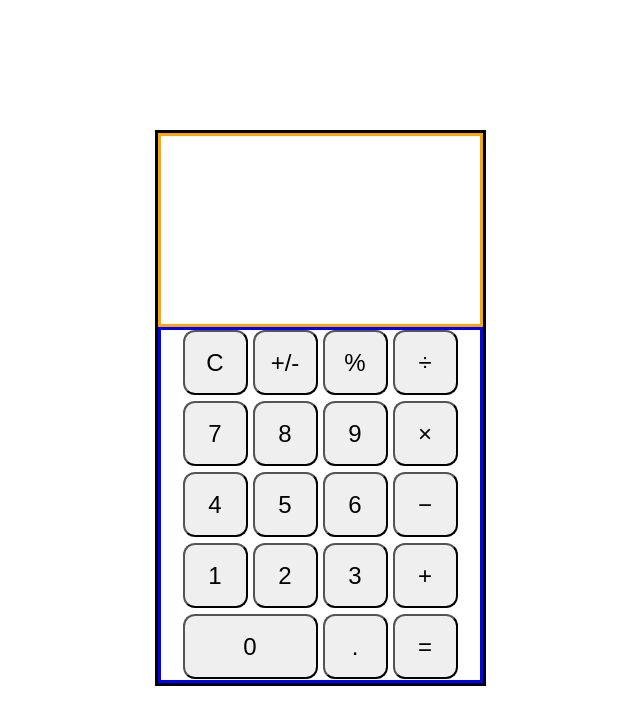
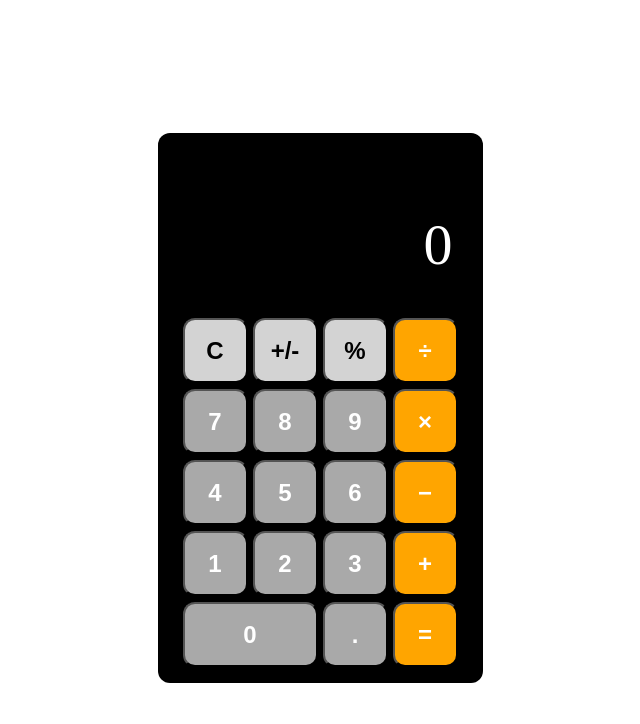
Before and after one commit to zcarter95/Calculator, a plain HTML site: page index.html in a window 1280 px wide. Shown: the whole page, without its empty margins (320-960 px from the left). Drawn offline with Linux system fonts and the light colour scheme.

Commit message:
display functionality for first number complete

```diff
--- a/index.html
+++ b/index.html
@@ -6,33 +6,35 @@
     <meta name="viewport" content="width=device-width, initial-scale=1.0">
     <link rel="stylesheet" href="style.css">
     <script src="script.js" defer></script>
-    <title>Document</title>
+    <title>Calculator</title>
 </head>
 <body>
     <div class="calculator">
-        <div class="screen">
-
+        <div class="screen-container">
+            <div class="screen">
+                <p class="screen-text">000000000</p>
+            </div>
         </div>
         <div class="buttons">
-            <button class="clear-button">C</button>
-            <button class="negative-button">+/-</button>
-            <button class="percent-button">%</button>
-            <button class="divide-button">&divide</button>
-            <button class="seven-button">7</button>
-            <button class="eight-button">8</button>
-            <button class="nine-button">9</button>
-            <button class="times-button">&times</button>
-            <button class="four-button">4</button>
-            <button class="five-button">5</button>
-            <button class="six-button">6</button>
-            <button class="minus-button">&minus;</button>
-            <button class="one-button">1</button>
-            <button class="two-button">2</button>
-            <button class="three-button">3</button>
-            <button class="plus-button">&plus;</button>
-            <button class="zero-button">0</button>
-            <button class="decimal-button">.</button>
-            <button class="equals-button">&equals;</button>
+            <button class="clear-button function-button">C</button>
+            <button class="negative-button function-button">+/-</button>
+            <button class="percent-button function-button">%</button>
+            <button class="divide-button operator-button">&divide</button>
+            <button class="seven-button number-button">7</button>
+            <button class="eight-button number-button">8</button>
+            <button class="nine-button number-button">9</button>
+            <button class="times-button operator-button">&times</button>
+            <button class="four-button number-button">4</button>
+            <button class="five-button number-button">5</button>
+            <button class="six-button number-button">6</button>
+            <button class="minus-button operator-button">&minus;</button>
+            <button class="one-button number-button">1</button>
+            <button class="two-button number-button">2</button>
+            <button class="three-button number-button">3</button>
+            <button class="plus-button operator-button">&plus;</button>
+            <button class="zero-button number-button">0</button>
+            <button class="decimal-button number-button">.</button>
+            <button class="equals-button operator-button">&equals;</button>
         </div>
     </div>
 </body>
--- a/script.js
+++ b/script.js
@@ -32,4 +32,24 @@ function operate (operator, num1, num2){
     }
 }
 
-console.log(operate(divide, 2, 2))
+const display = document.querySelector('.screen-text');
+const numberButtons = document.querySelectorAll('.number-button');
+
+let displayValue = 0;
+display.textContent = displayValue;
+
+//add event listener to all number buttons and update the display value
+numberButtons.forEach(button =>{
+    button.addEventListener('click', (event) => {
+        if (displayValue === 0){
+            displayValue = event.target.textContent;
+        }
+        else if (display.textContent.length < 9){
+            displayValue += event.target.textContent;
+        }
+        else {
+            return;
+        }
+        display.textContent = displayValue;
+    })
+})
--- a/style.css
+++ b/style.css
@@ -7,25 +7,52 @@ body{
 
 .calculator {
     display: flex;
-    border: solid black;
+    background-color: black;
     flex-direction: column;
+    border-radius: 12px;
     width: 325px;
     height: 550px;
 }
 
-.screen {
+.screen-container {
+    display: flex;
     flex: 1;
     height: 200px;
-    border: solid orange;
+    align-items: center;
+    justify-content: center;
+}
+
+.screen {
+    height: 135px;
+    width: 275px;
+    border-radius: 12px;
+    display: flex;
+    background-color: black;
+    align-items: center;
+    justify-content: center;
+    flex-wrap: wrap;
+}
+
+.screen-text {
+    color: white;
+    font-size: 58px;
+    flex: 1;
+    width: 265px;
+    height: 125px;
+    overflow-wrap: break-word;
+    padding-left: 5px;
+    padding-right: 5px;
+    text-align: right;
 }
 
 .buttons {
     display: flex;
-    border: blue solid;
     height: 350px;
     flex-wrap: wrap;
     justify-content: center;
     gap: 5px;
+    padding-top: 10px;
+    padding-bottom: 15px;
 }
 
 button {
@@ -33,8 +60,24 @@ button {
     height: 65px;
     width: 65px;
     font-size: 24px;
+    font-weight: bold;
 }
 
 .zero-button {
     width: 135px;
 }
+
+.function-button {
+    background-color: lightgrey;
+    color: black;
+}
+
+.operator-button {
+    background-color: orange;
+    color: white;
+}
+
+.number-button {
+    background-color: darkgray;
+    color: white;
+}
```
